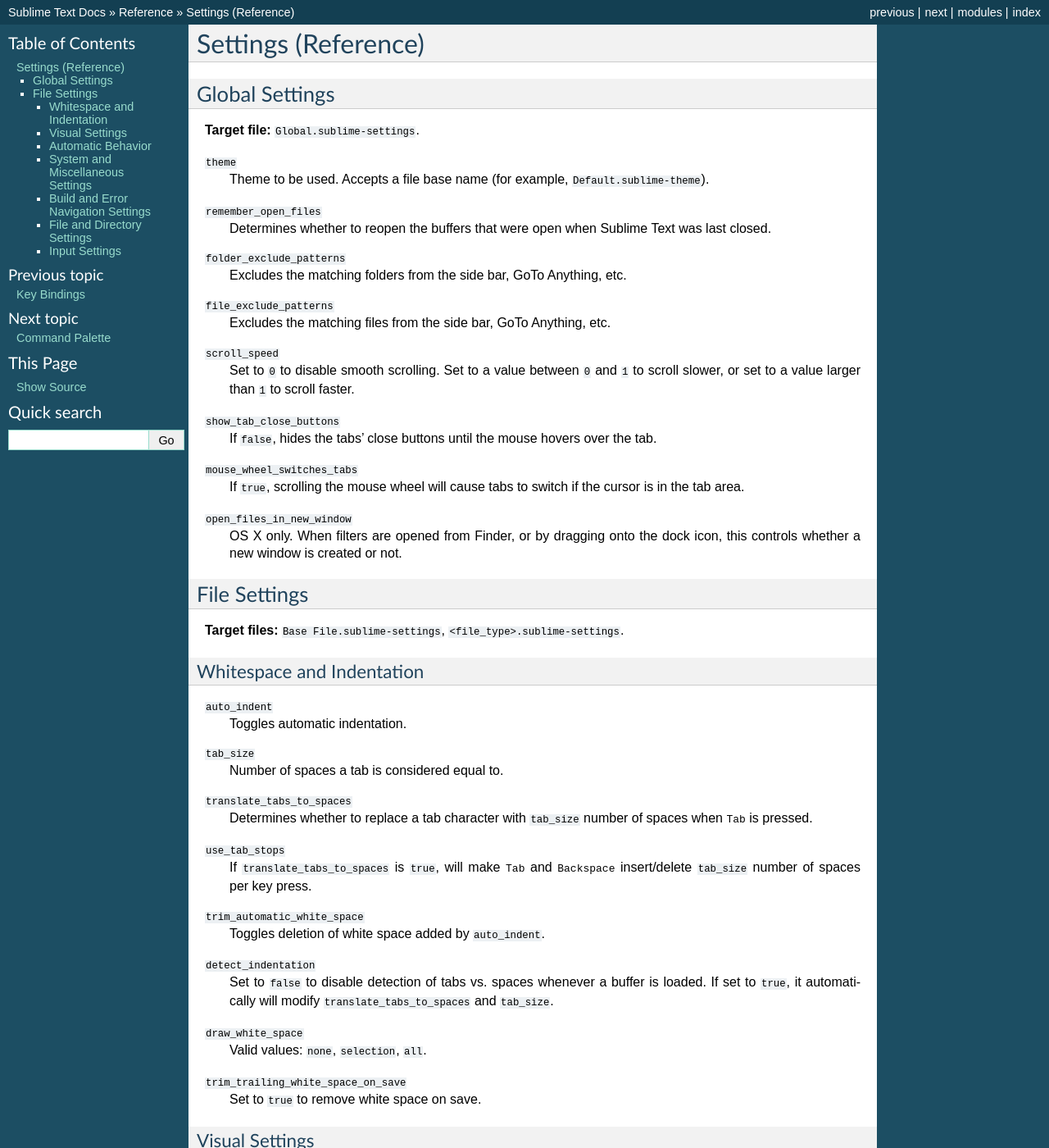
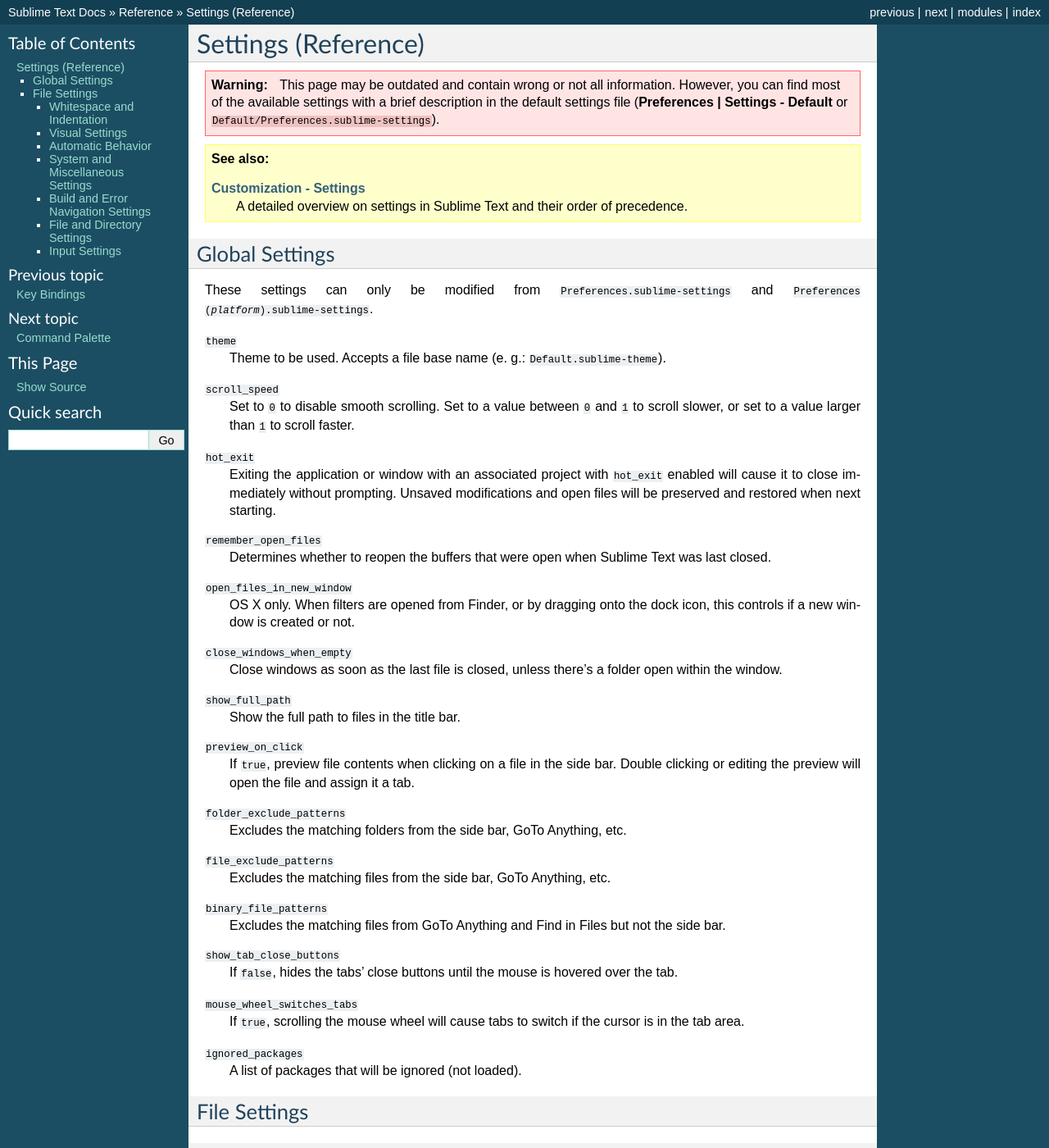
Before and after one commit to guillermooo/sublime-undocs, a Sphinx documentation site: the page built from source/reference/settings.rst, in a window 1280 px wide and 1400 px high. Shown: the whole window at 82% size. Built offline with Sphinx 7.4.7, drawn with Linux system fonts in a browser that asks for light colours; some of the changed text lies outside the part shown.

Commit message:
edit docs

```diff
--- a/source/reference/settings.rst
+++ b/source/reference/settings.rst
@@ -1,40 +1,75 @@
 ====================
 Settings (Reference)
 ====================
+
+.. warning::
+
+   This page may be outdated and contain wrong or not all information. However,
+   you can find most of the available settings with a brief description in the
+   default settings file (**Preferences | Settings - Default** or
+   :file:`Default/Preferences.sublime-settings`).
+
+.. seealso::
+
+   :doc:`Customization - Settings </customization/settings>`
+      A detailed overview on settings in Sublime Text and their order of
+      precedence.
 
 
 Global Settings
 ===============
 
-**Target file:** ``Global.sublime-settings``.
+These settings can only be modified from :file:`Preferences.sublime-settings`
+and :file:`Preferences ({platform}).sublime-settings`.
 
+.. XXX obviously, some settings are missing here ... but do we really need to
+.. include all the settings with a brief description? That's what the comments
+.. in the default settings are for, actually.
 
 ``theme``
-   Theme to be used. Accepts a file base name (for example, ``Default.sublime-theme``).
+   Theme to be used. Accepts a file base name (e. g.: :file:`Default.sublime-theme`).
+``scroll_speed``
+   Set to ``0`` to disable smooth scrolling. Set to a value between ``0`` and
+   ``1`` to scroll slower, or set to a value larger than ``1`` to scroll faster.
+``hot_exit``
+   Exiting the application or window with an associated project with
+   ``hot_exit`` enabled will cause it to close immediately without prompting.
+   Unsaved modifications and open files will be preserved and restored when next
+   starting.
 ``remember_open_files``
-   Determines whether to reopen the buffers that were open when Sublime Text was last closed.
+   Determines whether to reopen the buffers that were open when Sublime Text was
+   last closed.
+``open_files_in_new_window``
+   OS X only. When filters are opened from Finder, or by dragging onto the
+   dock icon, this controls if a new window is created or not.
+``close_windows_when_empty``
+   Close windows as soon as the last file is closed, unless there's a folder
+   open within the window.
+``show_full_path``
+   Show the full path to files in the title bar.
+``preview_on_click``
+   If ``true``, preview file contents when clicking on a file in the side bar.
+   Double clicking or editing the preview will open the file and assign it a
+   tab.
 ``folder_exclude_patterns``
    Excludes the matching folders from the side bar, GoTo Anything, etc.
 ``file_exclude_patterns``
    Excludes the matching files from the side bar, GoTo Anything, etc.
-``scroll_speed``
-   Set to ``0`` to disable smooth scrolling. Set to a value between ``0`` and
-   ``1`` to scroll slower, or set to a value larger than ``1`` to scroll faster.
+``binary_file_patterns``
+   Excludes the matching files from GoTo Anything and Find in Files but not the
+   side bar.
 ``show_tab_close_buttons``
-   If ``false``, hides the tabs' close buttons until the mouse hovers over
+   If ``false``, hides the tabs' close buttons until the mouse is hovered over
    the tab.
 ``mouse_wheel_switches_tabs``
    If ``true``, scrolling the mouse wheel will cause tabs to switch if the
    cursor is in the tab area.
-``open_files_in_new_window``
-   OS X only. When filters are opened from Finder, or by dragging onto the
-   dock icon, this controls whether a new window is created or not.
+``ignored_packages``
+   A list of packages that will be ignored (not loaded).
 
 
 File Settings
 =============
-
-**Target files:** ``Base File.sublime-settings``, ``<file_type>.sublime-settings``.
 
 Whitespace and Indentation
 **************************
@@ -43,7 +78,7 @@
 ``auto_indent``
    Toggles automatic indentation.
 ``tab_size``
-   Number of spaces a tab is considered equal to.
+   Number of spaces a tab is considered to be equal to.
 ``translate_tabs_to_spaces``
    Determines whether to replace a tab character with ``tab_size`` number of
    spaces when :kbd:`Tab` is pressed.
@@ -54,7 +89,7 @@
    Toggles deletion of white space added by ``auto_indent``.
 ``detect_indentation``
    Set to ``false`` to disable detection of tabs vs. spaces whenever a buffer
-   is loaded. If set to ``true``, it automatically will modify
+   is loaded. If set to ``true``, it will automatically modify
    ``translate_tabs_to_spaces`` and ``tab_size``.
 ``draw_white_space``
    Valid values: ``none``, ``selection``, ``all``.
@@ -66,7 +101,7 @@
 
 ``color_scheme``
    Sets the colors used for text highlighting. Accepts a path rooted at the
-   data directory (for example, ``Packages/Color Scheme - Default/Monokai Bright.tmTheme``).
+   data directory (e.g.: :file:`Packages/Color Scheme - Default/Monokai Bright.tmTheme`).
 ``font_face``
    Font face to be used for editable text.
 ``font_size``
@@ -78,7 +113,7 @@
    Toggles display of gutter.
 ``rulers``
    Columns in which to display vertical rules. Accepts a list of numeric values
-   (such as ``[79, 89, 99]``) or a single numeric value (for example, ``79``).
+   (e. g. ``[79, 89, 99]`` or a single numeric value (e. g. ``79``).
 ``draw_minimap_border``
    Set to ``true`` to draw a border around the minimap's region corresponding
    to the the view's currently visible text. The active color scheme's
@@ -109,8 +144,8 @@
 ``match_brackets``
    Set to ``false`` to disable underlining the brackets surrounding the cursor.
 ``match_brackets_content``
-   Set this to ``false`` if you'd rather have brackets highlighted only when the
-   cursor is next to one.
+   Set to ``false`` is you'd rather only highlight the brackets when the cursor
+   is next to one.
 ``match_brackets_square``
    Set to ``false`` to stop highlighting square brackets. Only takes effect if
    ``match_brackets`` is ``true``.
@@ -127,16 +162,16 @@
 ``auto_match_enabled``
    Toggles automatic pairing of quotes, brackets, etc.
 ``save_on_focus_lost``
-   Set to true to save files automatically when switching to a different file
+   Set to true to automatically save files when switching to a different file
    or application.
 ``find_selected_text``
    If ``true``, the selected text will be copied into the find panel when it's
    shown.
 ``word_separators``
-   Characters considered to divide words for actions like advancing the cursor,
-   etc. Not used for every context where a notion of a word separator is
-   useful (for example, word wrapping). In some contexts, the text might be
-   tokenized based on other criteria (for example, the syntax definition rules).
+   Characters considered to separate words in actions like advancing the cursor,
+   etc. They are not used in all contexts where a notion of a word separator is
+   useful (e. g.: word wrapping). In such other contexts, the text might be
+   tokenized based on other criteria (e. g. the syntax definition rules).
 ``ensure_newline_at_eof_on_save``
    Always adds a new line at the end of the file if not present when saving.
 
@@ -144,17 +179,17 @@
 *********************************
 
 ``is_widget``
-   Returns ``true`` if the buffer is an input field in a dialog, as opposed to
+   Returns ``true`` if the buffer is an input field in a dialog as opposed to
    a regular buffer.
 ``spell_check``
    Toggles the spell checker.
 ``dictionary``
    Word list to be used by the spell checker. Accepts a path rooted at the
-   data directory (such as ``Packages/Language - English/en_US.dic``). You can
+   data directory (e. g.: :path`Packages/Language - English/en_US.dic`). You can
    `add more dictionaries <http://extensions.services.openoffice.org/en/dictionaries>`_.
 ``fallback_encoding``
    The encoding to use when the encoding can't be determined automatically.
-   ASCII, UTF-8 and UTF-16 encodings will be detected automatically .
+   ASCII, UTF-8 and UTF-16 encodings will be automatically detected.
 ``default_line_ending``
    Determines what characters to use to designate new lines. Valid values:
    ``system`` (OS-dependant), ``windows`` (``CRLF``) and ``unix`` (``LF``).
@@ -165,16 +200,12 @@
 Build and Error Navigation Settings
 ***********************************
 
-``result_file_regex``
-   Regular expression used to extract error information from some output dumped
-   into a view or output panel. Follows the same rules as error capturing in
-   build systems.
-``result_line_regex``
-   Regular expression used to extract error information from some output dumped
-   into a view or output panel. Follows the same rules as error capturing in
-   build systems.
+``result_file_regex`` and ``result_line_regex``
+   Regular expressions used to extract error information from some output dumped
+   into a view or output panel. Follows the same rules as :ref:`error capturing
+   in build systems <build-capture-error-output>`.
 ``result_base_dir``
-   Folder to start looking for offending files based on information
+   Directory to start looking for offending files in based on information
    extracted with ``result_file_regex`` and ``result_line_regex``.
 ``build_env``
    List of paths to add to build systems by default.
@@ -184,12 +215,12 @@
 ***************************
 
 ``default_dir``
-   Sets the default save folder for the view.
+   Sets the default save directory for the view.
 
 
 Input Settings
 **************
 
 ``command_mode``
-   If set to ``true``, the buffer will ignore key strokes. Useful when emulating
-   Vim's modal behavior.
+   If set to ``true``, the buffer will ignore key strokes. Useful to emulate
+   Vim.
```
